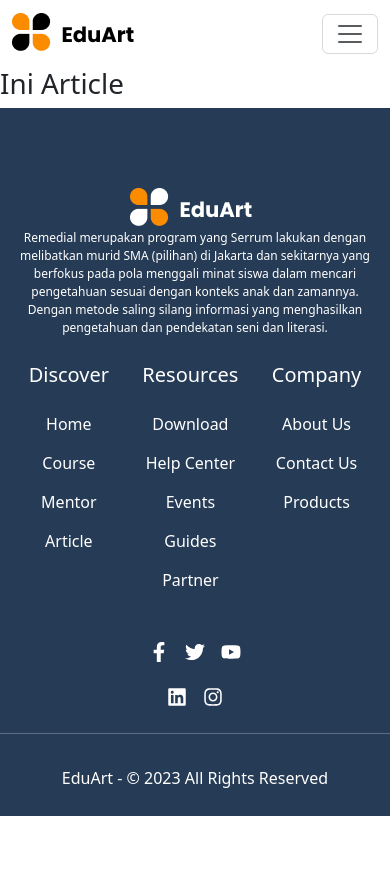
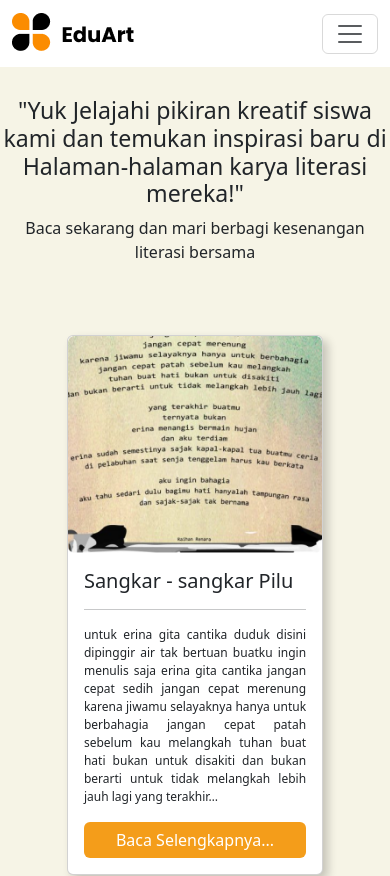
Before and after one commit to group-fe23-be5/fe_eduart, a React (Vite) app: page /article in a window 390 px wide. Shown: the top 876 px of the page. Before the commit the page ends 844 px from the top, so only its background shows below. Built offline with nearby package versions, Linux system fonts and the light colour scheme.

Commit message:
ui article done

```diff
--- /dev/null
+++ b/src/pages/Article.css
@@ -0,0 +1,87 @@
+.article-page{
+    background-color: #F6F4E6;
+    padding-bottom: 80px;
+}
+.article-hero-section.container{
+    align-items: center;
+    padding: 30px 0;
+}
+
+.article-hero-img{
+    width: 100%;
+}
+.article-hero-row.row{
+    align-items: center;
+}
+
+
+/* begin : style article-content-section */
+.article-content-section.container{
+    margin-top: 80px;
+    padding: 60px;
+    display: flex;
+    flex-direction: column;
+    width: 70%;
+    border: 1px solid rgb(193, 193, 193);
+    border-radius: 10px;
+    background-color: white;
+}
+.bg-warning.rounded-circle{
+    align-items: center;
+    text-align: center;
+    width: 40px;
+    height: 40px;
+    padding-top: 7px;
+}
+.article-publish-detail.row{
+    align-items: center;
+    margin: 20px 0;
+}
+.article-content.row{
+    margin: 20px 0;
+}
+.article-cover.row{
+    margin: auto;
+    width: 97%;
+    border-radius: 10px;
+    height: 30vw;
+    background-image: url(https://remedial.id/wp-content/uploads/2019/01/raihan-4-A3-720x1024.jpg);
+    background-size: cover;
+}
+/* end : style article-content-section */
+
+@media (max-width: 992px) {
+    /* begin : style article-hero-section */
+    .article-hero-content.col-lg-9{
+        text-align: center;
+    }
+    .article-hero-img{
+        display: none;
+    }
+    /* end : style article-hero-section */
+
+    /* begin : style article-content-section */
+    .article-content-section.container{
+        margin-top: 50px;
+        padding: 40px;
+        width: 85%;
+    }
+}
+
+@media (max-width: 768px) {
+
+    .article-content-section.container{
+        margin-top: 50px;
+        padding: 25px;
+        width: 85%;
+    }
+    .article-title.row h2{
+        font-size: 20px;
+    }
+    .me-auto.author #text, .article-date{
+        font-size: 10px;
+    }
+    .article-content.row{
+        font-size: 12px;
+    }
+}
--- a/src/pages/Article.jsx
+++ b/src/pages/Article.jsx
@@ -1,8 +1,121 @@
+import { Container, Row, Col, Button, Card, Stack, Image } from "react-bootstrap"
+import { Link } from "react-router-dom"
+import './Article.css'
+
 function Article(){
     return(
-        <>
-            <h1>Ini Article</h1>
-        </>
+
+        <div className="article-page">
+            <Container className="article-hero-section">
+                <Row className='article-hero-row' >
+                    <Col lg={9} className='article-hero-content'>
+                        <h3 className='article-hero-title' >
+                        "Yuk Jelajahi pikiran kreatif siswa kami dan temukan inspirasi baru di Halaman-halaman karya literasi mereka!"
+                        </h3>
+                        <p className='article-hero-desc' >Baca sekarang dan mari berbagi kesenangan literasi bersama</p>
+                    </Col>
+                    <Col lg={3}>
+                        <img className='article-hero-img' src="https://stories.freepiklabs.com/api/vectors/sharing-articles/amico/render?color=F49D1AFF&background=complete&hide=" alt="hero-img" />
+                    </Col>
+                </Row>
+            </Container>
+
+            <Container className="article-card-section">
+                <Row className='article-row'>
+                    <Col className='article-col' >
+                        <Card className='article-card' >
+                        <Card.Img variant="top" src="/src/assets/sangkar.png" />
+                        <Card.Body>
+                            <Card.Title className='card-article-title'>Sangkar - sangkar Pilu</Card.Title>
+                            <hr className='article-separator'/>
+                            <Card.Text className='card-article-title'>
+                            untuk erina gita cantika duduk disini dipinggir air tak
+                            bertuan buatku ingin menulis saja erina gita cantika jangan
+                            cepat sedih jangan cepat merenung karena jiwamu selayaknya
+                            hanya untuk berbahagia jangan cepat patah sebelum kau
+                            melangkah tuhan buat hati bukan untuk disakiti dan bukan
+                            berarti untuk tidak melangkah lebih jauh lagi yang terakhir…
+                            </Card.Text>
+                            <Button className='card-article-button'>Baca Selengkapnya...</Button>
+                        </Card.Body>
+                        </Card>
+                    </Col>
+                    <Col className='article-col' >
+                        <Card className='article-card' >
+                        <Card.Img variant="top" src="/src/assets/putus.png" />
+                        <Card.Body>
+                            <Card.Title className='card-article-title'>Cerita Putus Cinta</Card.Title>
+                            <hr className='article-separator'/>
+                            <Card.Text className='card-article-title'>
+                            di atas kasur yang seperti samudra minuman keras aku tenggelam
+                            menuju china, berjalan menuju amerika, dan tiada kamu kesepian
+                            dan hanya mencari lentera bayangan malam yang mawar dan
+                            durinya dipisahkan semenjak kita saling melempar kisah aku
+                            melihat ribuan orang yang memakai pakaian dari serat kain
+                            rindu tampaknya aku mengira, sebab rongganya membesar
+                            perlahan-lahan sehingga membuat…
+                            </Card.Text>
+                            <Link to="/ArticleContent">
+                                <Button className='card-article-button'>Baca Selengkapnya...</Button>
+                            </Link>
+                        </Card.Body>
+                        </Card>
+                    </Col>
+                    <Col className='article-col' >
+                        <Card className='article-card' >
+                        <Card.Img variant="top" src="/src/assets/secarik.png" />
+                        <Card.Body>
+                            <Card.Title className='card-article-title'>Secarik Kertas</Card.Title>
+                            <hr className='article-separator'/>
+                            <Card.Text className='card-article-title'>
+                            Diamku adalah sebait kata Yang takkan pernah bisa menjadi
+                            paragraf, Aksaraku sepi, Sendu, Mengais pada senja yang ingin
+                            terpejam. Sudut lampu kota serta langit gelap adalah senduku
+                            Mereka seakan berbicara dalam alam bawah sadarku ‘untuk apa
+                            bertahan sedangkan ia mencintai wanita lain?’
+                            </Card.Text>
+                            <Button className='card-article-button'>Baca Selengkapnya...</Button>
+                        </Card.Body>
+                        </Card>
+                    </Col>
+                </Row>
+            </Container>
+
+            <Container className="article-content-section" >
+                <Row className="article-title" >
+                    <h2>Ini Judul</h2>
+                </Row>
+                <Row className="article-publish-detail" >
+                    <Stack direction="horizontal" gap={3}>
+                        <div className="bg-warning rounded-circle">MS</div>
+                        <div className="me-auto author size-sm">author name<br/>speciality</div>
+                        <div className="article-date">date published</div>
+                    </Stack>
+                </Row>
+                <Row className="article-cover">
+                </Row>
+                <Row className="article-content" >
+                    <h6>Sub-judul</h6>
+                    <p>Lorem ipsum dolor sit, amet consectetur adipisicing elit. Quasi, cumque?<br/>
+                    Lorem ipsum dolor sit, amet consectetur adipisicing elit. Quasi, cumque?<br/>
+                    Lorem ipsum dolor sit, amet consectetur adipisicing elit. Quasi, cumque?<br/>
+                    Lorem ipsum dolor sit, amet consectetur adipisicing elit. Quasi, cumque?<br/>
+                    Lorem ipsum dolor sit, amet consectetur adipisicing elit. Quasi, cumque?<br/><br/>
+
+                    Lorem ipsum dolor sit, amet consectetur adipisicing elit. Quasi, cumque?<br/>
+                    Lorem ipsum dolor sit, amet consectetur adipisicing elit. Quasi, cumque?<br/>
+                    Lorem ipsum dolor sit, amet consectetur adipisicing elit. Quasi, cumque?<br/>
+                        Lorem ipsum dolor sit amet consectetur adipisicing elit. Labore, placeat.
+                    </p>
+                </Row>
+                <hr/>
+                <h6>
+                    judul
+                </h6>
+            </Container>
+
+        </div>
+
     )
 }
 
```
Also changed, not shown: src/assets/artikel.png (added), src/context/AuthContext.js (added).
